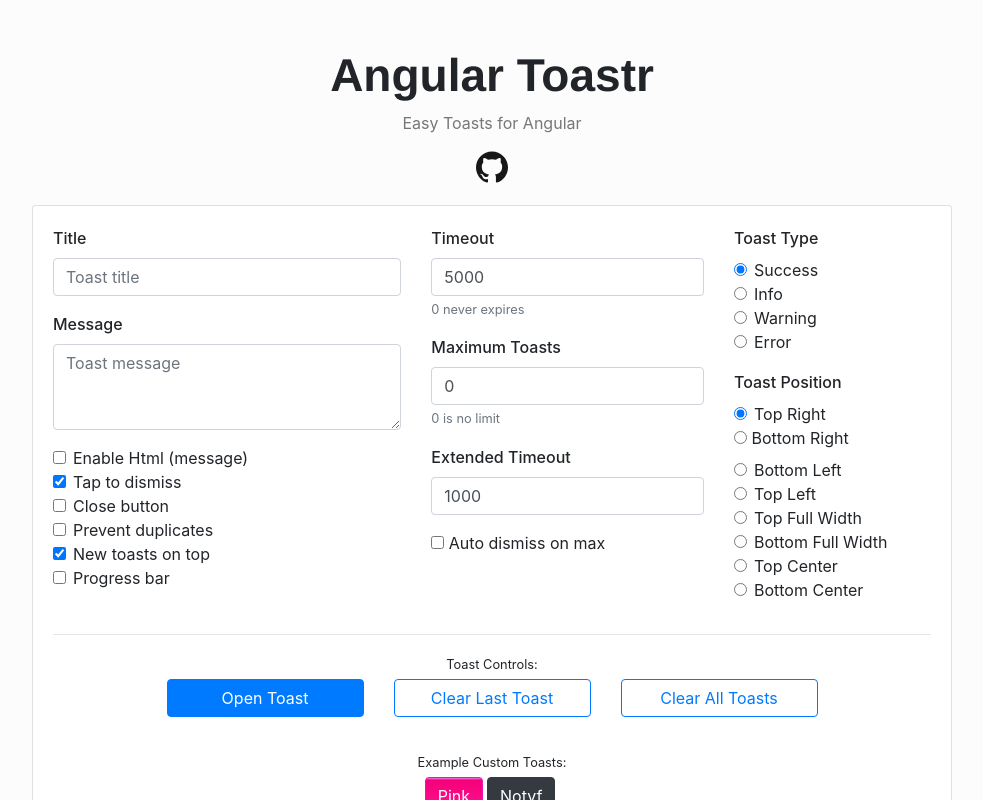
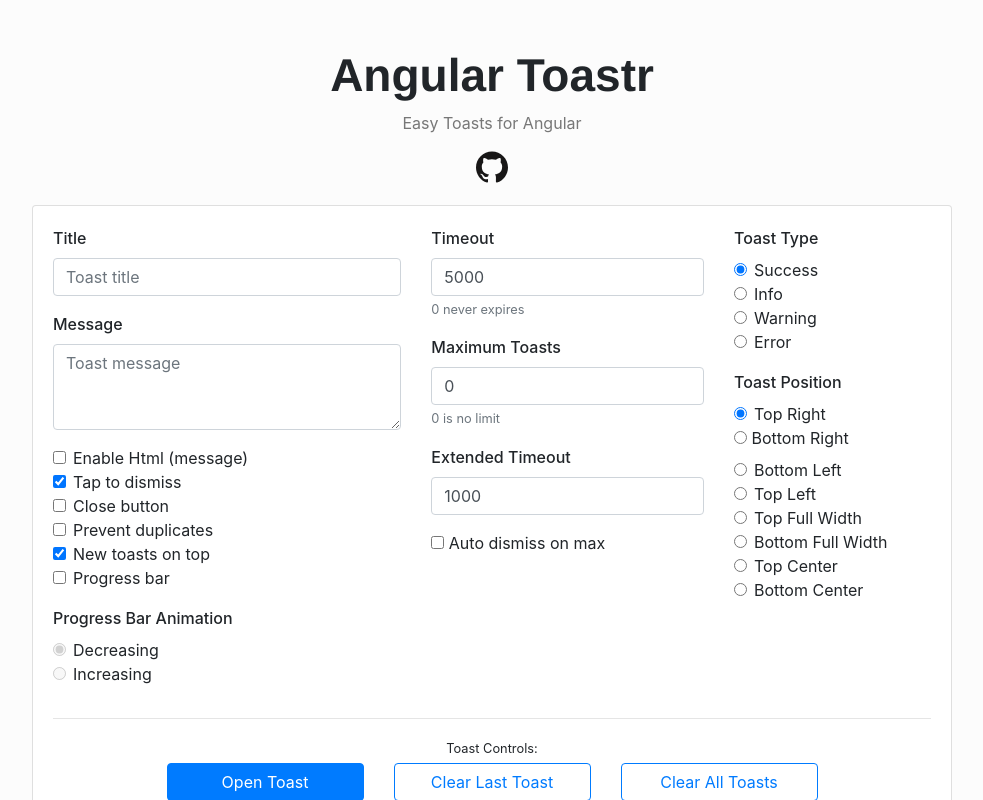
Before and after one commit to scttcper/ngx-toastr, an Angular app: page / in a window 1280 px wide. Shown: the top 800 px of the page, without its empty margins (148-1131 px from the left). Built offline with nearby package versions, Linux system fonts and the light colour scheme.

Commit message:
Add support for increasing progress bar animation

```diff
--- a/src/app/app.component.html
+++ b/src/app/app.component.html
@@ -50,6 +50,21 @@
                   </label>
                 </div>
               </div>
+              <fieldset class="form-group">
+                <label><strong>Progress Bar Animation</strong></label>
+                <div class="form-check">
+                  <label class="form-check-label">
+                    <input class="form-check-input" type="radio" name="progressAnimationRadio" [(ngModel)]="options.progressAnimation" value="decreasing"  [disabled]="!options.progressBar">
+                    Decreasing
+                  </label>
+                </div>
+                <div class="form-check">
+                  <label class="form-check-label">
+                    <input class="form-check-input" type="radio" name="progressAnimationRadio" [(ngModel)]="options.progressAnimation" value="increasing" [disabled]="!options.progressBar">
+                    Increasing
+                  </label>
+                </div>
+              </fieldset>
             </div>
             <div class="col-md-4 mb-2">
               <div class="form-group">
--- a/src/lib/toastr/default-config.ts
+++ b/src/lib/toastr/default-config.ts
@@ -27,4 +27,5 @@
     messageClass = 'toast-message';
     tapToDismiss = true;
     onActivateTick = false;
+    progressAnimation: 'decreasing' | 'increasing' = 'decreasing';
   }
--- a/src/lib/toastr/toast-component.ts
+++ b/src/lib/toastr/toast-component.ts
@@ -106,14 +106,20 @@
    * updates progress bar width
    */
   updateProgress() {
-    if (this.width === 0 || !this.options.timeOut) {
+    if (this.width === 0 || this.width === 100 || !this.options.timeOut) {
       return;
     }
     const now = new Date().getTime();
     const remaining = this.hideTime - now;
     this.width = (remaining / this.options.timeOut) * 100;
+    if (this.options.progressAnimation == 'increasing') {
+      this.width = 100 - this.width;
+    }
     if (this.width <= 0) {
       this.width = 0;
+    }
+    if (this.width >= 100) {
+      this.width = 100;
     }
   }
 
--- a/src/lib/toastr/toastr-config.ts
+++ b/src/lib/toastr/toastr-config.ts
@@ -32,6 +32,12 @@
    * default: false
    */
   progressBar?: boolean;
+
+  /**
+   * show toast progress bar
+   * default: decreasing
+   */
+  progressAnimation?: "increasing" | "decreasing";
   /**
    * render html in toast message (possibly unsafe)
    * default: false
```
Also changed, not shown: 1 other file (tests, documents, lock files or other folders).
